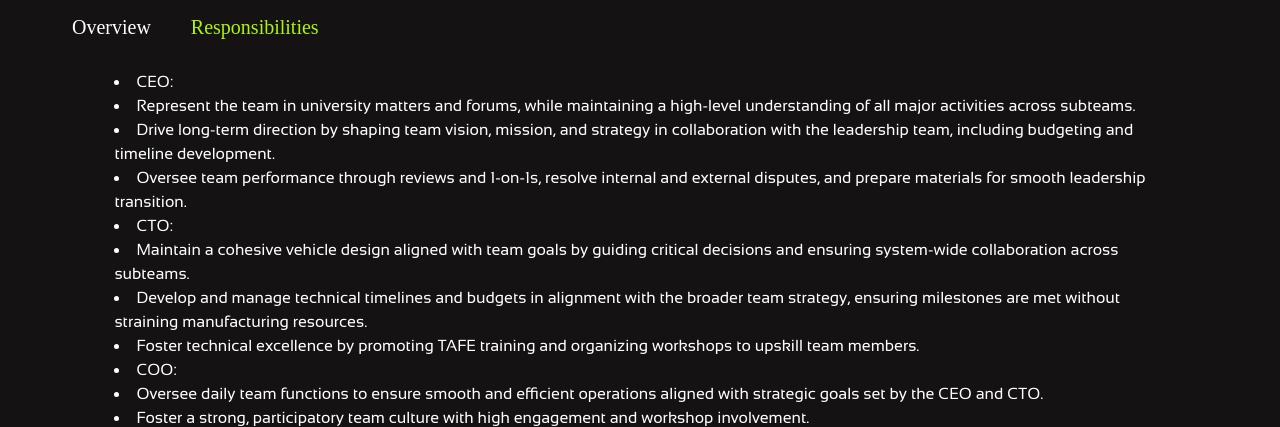
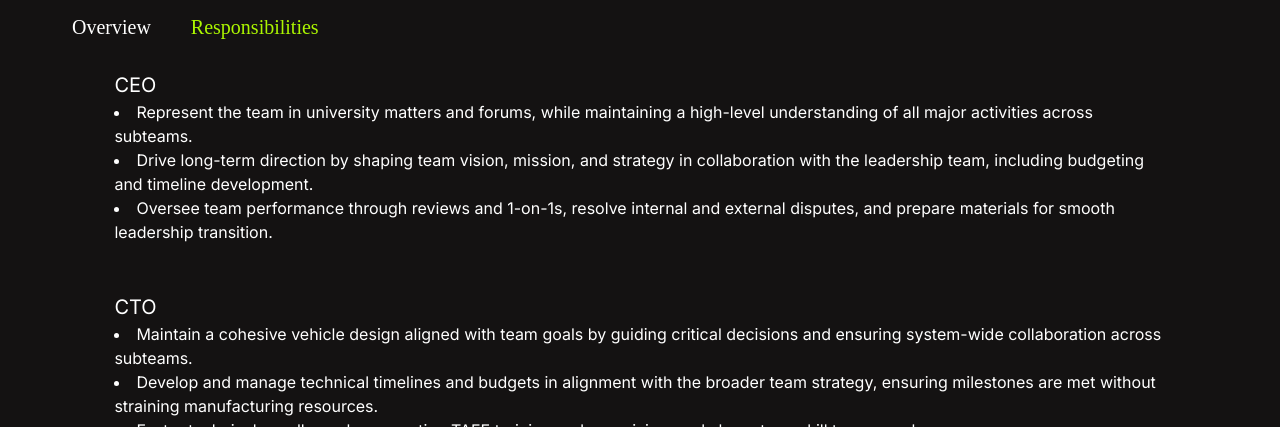
Before and after one commit to monash-human-power/MHP_Website_V2, a Next.js app: page /teams in a window 1280 px wide. Both pictures are taken after a click on the button "Responsibilities". Shown: the part 871-1298 px from the top of the page. Built offline with nearby package versions, Linux system fonts and the light colour scheme; a web font is replaced by a local one.

Commit message:
Separating subteam responsibilities into sub roles

```diff
--- a/app/components/TeamContent.tsx
+++ b/app/components/TeamContent.tsx
@@ -4,8 +4,13 @@ import Image from "next/image";
 interface TeamContentProps {
   children?: React.ReactNode;
   activeTab: String;
-  team: { name: string; description: string; responsibilities: string[]; image: string; Team_Leads: string[];};
+  team: { name: string; description: string; roles: subRole[]; image: string; Team_Leads: string[];};
 }
+
+type subRole = {
+  role: string;
+  responsibilities: string[];
+};
 
 const TeamContent: React.FC<TeamContentProps> = ({activeTab, team}) => {
   const [fadeClass, setFadeClass] = useState("animate-fadeIn");
@@ -53,12 +58,16 @@ const TeamContent: React.FC<TeamContentProps> = ({activeTab, team}) => {
 
             {/* Dynamically inserting responsibilities from JSON file */}
             <div>
-              {team.responsibilities.map((responsibility, index) => (
-                <li className="font-Sansation" key={index}>
-                  {responsibility}
-                </li>
+              {team.roles.map((subRole, index) => (
+                <div key={index}>
+                  <div className="xl: text-2xl lg: text-xl">{subRole.role}</div>
+                  {subRole.responsibilities.map((responsibility: string, i: number) => (
+                    <li key={i}>{responsibility}</li>
+                  ))}
+                  <br></br>
+                  <br></br>
+                </div>
               ))}
-
             </div>
 
           </div>
--- a/public/JSONs/teams.json
+++ b/public/JSONs/teams.json
@@ -3,10 +3,19 @@
     {
       "name": "Management Team",
       "description": "Upper management, comprising the CEO, CTO, and COO, ensures the team’s strategic, technical, and operational success. The CEO handles long-term vision, budgeting, and representation, the CTO oversees technical development and collaboration, and the COO manages daily operations and team culture. Together, they drive cohesive direction and efficient execution across all aspects of the team.",
-      "responsibilities":
-        ["CEO: ", "Represent the team in university matters and forums, while maintaining a high-level understanding of all major activities across subteams.", "Drive long-term direction by shaping team vision, mission, and strategy in collaboration with the leadership team, including budgeting and timeline development.", "Oversee team performance through reviews and 1-on-1s, resolve internal and external disputes, and prepare materials for smooth leadership transition.",
-        "CTO:", "Maintain a cohesive vehicle design aligned with team goals by guiding critical decisions and ensuring system-wide collaboration across subteams.","Develop and manage technical timelines and budgets in alignment with the broader team strategy, ensuring milestones are met without straining manufacturing resources.","Foster technical excellence by promoting TAFE training and organizing workshops to upskill team members.",
-        "COO:", "Oversee daily team functions to ensure smooth and efficient operations aligned with strategic goals set by the CEO and CTO.", " Foster a strong, participatory team culture with high engagement and workshop involvement.", "Lead logistical preparation for major competitions and testing events, while preparing resources for seamless leadership transition."],
+      "roles": [
+          {
+            "role": "CEO",
+            "responsibilities": ["Represent the team in university matters and forums, while maintaining a high-level understanding of all major activities across subteams.", "Drive long-term direction by shaping team vision, mission, and strategy in collaboration with the leadership team, including budgeting and timeline development.", "Oversee team performance through reviews and 1-on-1s, resolve internal and external disputes, and prepare materials for smooth leadership transition."]
+          },
+          {
+            "role": "CTO",
+            "responsibilities": ["Maintain a cohesive vehicle design aligned with team goals by guiding critical decisions and ensuring system-wide collaboration across subteams.","Develop and manage technical timelines and budgets in alignment with the broader team strategy, ensuring milestones are met without straining manufacturing resources.","Foster technical excellence by promoting TAFE training and organizing workshops to upskill team members."]
+          },
+          {
+            "role": "COO",
+            "responsibilities": ["Oversee daily team functions to ensure smooth and efficient operations aligned with strategic goals set by the CEO and CTO.", "Foster a strong, participatory team culture with high engagement and workshop involvement.", "Lead logistical preparation for major competitions and testing events, while preparing resources for seamless leadership transition."]
+          }],
       "image": "/images/teams_page/upperman.jpg",
       "Team_Leads": [
           {
@@ -32,9 +41,11 @@
     {
       "name": "Rider Development",
       "description": "The Rider Development subteam focuses on maximising rider performance. Comprised of riders and technical members, they arrange cycling and strength training, develop personal power plans, and organise competency training for recumbent bikes. They also coordinate testing days at the Holden and Ford Proving Grounds.",
-      "responsibilities": [
-        "Collaborate with riders to enhance performance through movement analysis, customised training, and technique optimisation.",
-        "Plan and execute high-speed events and velodrome sessions, including researching new event opportunities and managing engagement."],
+      "roles": [
+        {
+          "role": "Rider Development",
+          "responsibilities": ["Collaborate with riders to enhance performance through movement analysis, customised training, and technique optimisation.", "Plan and execute high-speed events and velodrome sessions, including researching new event opportunities and managing engagement."]
+        }],
       "image": "/images/teams_page/rider.jpg",
       "Team_Leads": [
           {
@@ -74,7 +85,15 @@
     {
       "name": "Electrical",
       "description": "The Electrical subteam manages the bike&apos;s electrical and software systems, including the camera and data acquisition systems that enhance rider safety and performance. With no windows on the fairing, the rider relies on these systems to monitor surroundings. The setup includes Raspberry Pis, microcontrollers, and sensors, along with custom software for recording and analysing performance data from field tests.",
-      "responsibilities": ["Hardware Team:","Design, simulate, and document circuitry, including PCB manufacturing and programming microcontrollers like Raspberry Pi for sensor control.", "Software Team:", "Develop and maintain a React-powered web app and various Python projects, including physical modeling and data processing.", "Troubleshoot systems during testing and ensure thorough documentation of code, APIs, and pull requests."],
+      "roles": [
+        {
+          "role": "Hardware Team",
+          "responsibilities": ["Design, simulate, and document circuitry, including PCB manufacturing and programming microcontrollers like Raspberry Pi for sensor control."]
+        },
+        {
+          "role": "Software Team",
+          "responsibilities": ["Develop and maintain a React-powered web app and various Python projects, including physical modeling and data processing.", "Troubleshoot systems during testing and ensure thorough documentation of code, APIs, and pull requests."]
+        }],
       "image": "/images/teams_page/electrical.png",
       "Team_Leads": [
         {
@@ -173,7 +192,11 @@
     {
       "name": "Aerodynamics",
       "description": "The Aerodynamics subteam at MHP designs and tests aerodynamic components like the external shell and wheel covers to reduce drag and increase bike speed. They use computational fluid dynamics (CFD) and experimental testing in the Monash Wind Tunnel to make design choices that enhance bike performance.",
-      "responsibilities": ["Work with aerodynamics principles to enhance bike performance through testing, design, and manufacturing.","Gain hands-on experience using the Monash Wind Tunnel, CFD, and aerodynamic component testing.", "Create, test, and troubleshoot CAD models in NX and ANSYS Fluent, while upskilling other team members."],
+      "roles": [
+        {
+        "role": "Aerodynamics Team",
+        "responsibilities": ["Work with aerodynamics principles to enhance bike performance through testing, design, and manufacturing.","Gain hands-on experience using the Monash Wind Tunnel, CFD, and aerodynamic component testing.", "Create, test, and troubleshoot CAD models in NX and ANSYS Fluent, while upskilling other team members."]
+        }],
       "image": "/images/teams_page/aero.jpg",
       "Team_Leads": [
         {
@@ -237,7 +260,11 @@
     {
       "name": "Materials",
       "description": "The Materials subteam prototypes and manufactures the fairing, focusing on optimising its design for aerodynamics and rider safety. They research methods and materials, currently using a resin infusion technique with epoxy resin and carbon fiber. They also use power tools, surface finishing, and composite creation to produce the fairing.",
-      "responsibilities": ["Use finite element analysis (FEA) software to design and optimise composite components.","Manufacture the fairing and supplementary composite components, primarily working with carbon fiber.", "Spend time in the workshop creating and testing various composite parts."],
+      "roles": [
+        {
+          "role": "Materials Team",
+          "responsibilities": ["Use finite element analysis (FEA) software to design and optimise composite components.","Manufacture the fairing and supplementary composite components, primarily working with carbon fiber.", "Spend time in the workshop creating and testing various composite parts."]
+        }],
       "image": "/images/teams_page/materials_2.jpg",
       "Team_Leads": [
           {
@@ -304,7 +331,23 @@
     {
       "name": "Operations",
       "description": "The Operations team manages external relationships, including sponsor partnerships, while overseeing MHP’s marketing and event coordination. They lead initiatives like the \"Build a HPV\" school outreach program, aimed at promoting STEM education and sustainable transport. Alongside these efforts, the Operations team also provides essential support for the technical teams during bike production and is heavily involved in MHP's graphic design and branding, ensuring a cohesive and professional visual identity across all platforms.",
-      "responsibilities":["Sponsorship Team:", "Identify and manage sponsorships by researching potential sponsors, maintaining relationships, and negotiating agreenents.","Marketing Team:", "Produce and plan media content, including photoshoots and videos, to effectively communicate the brand message and align with company values.", "Events Team:", "Create, manage, and optimise engaging content across platforms and social media, including editing footage and developing design concepts to enhance brand presence."],
+      "roles":[
+        {
+          "role": "Sponsorship Team",
+          "responsibilities": ["Identify and manage sponsorships by researching potential sponsors, maintaining relationships, and negotiating agreenents."]
+        },
+        {
+          "role": "Marketing Team",
+          "responsibilities": ["Produce and plan media content, including photoshoots and videos, to effectively communicate the brand message and align with company values."]
+        },
+        {
+          "role": "Events Team",
+          "responsibilities": ["Create, manage, and optimise engaging content across platforms and social media, including editing footage and developing design concepts to enhance brand presence."]
+        },
+        {
+          "role": "Website Team",
+          "responsibilities": ["Design, code, maintain and improve the aesthetic and function of our website. Ensuring they are visually appealing, user-friendly and technically optimised", "Conduct thorough testing and debugging to ensure functionality and performance"]
+        }],
       "image": "/images/teams_page/operations_team.png",
       "Team_Leads": [
         {
@@ -410,7 +453,15 @@
     {
       "name": "Chassis & Drivetrain",
       "description": "The Chassis & Drivetrain subteam designs and manufactures all mechanical components, including the chassis and moving parts. They model components using CAD software and verify their strength through FEA testing or hand calculations. The team uses Monash University resources for manufacturing, employing techniques like welding, grinding, drilling, and turning.",
-      "responsibilities": ["Design and test the vehicle chassis, focusing on space-frame structures with potential future use of composite materials.","Develop strong CAD skills and deep understanding of chassis engineering principles.","Optimise and integrate drivetrain components, leveraging cycling knowledge and collaborating with component engineers."],
+      "roles": [
+        {
+          "role": "Chassis Team",
+          "responsibilities": ["Design and test the vehicle chassis, focusing on space-frame structures with potential future use of composite materials.", "Develop strong CAD skills and deep understanding of chassis engineering principles."]
+        },
+        {
+          "role": "Drivetrain Team",
+          "responsibilities": ["Optimise and integrate drivetrain components, leveraging cycling knowledge and collaborating with component engineers."]
+        }],
       "image": "/images/teams_page/chassis_drivetrain.jpg",
       "Team_Leads": [
           {
@@ -479,7 +530,23 @@
     },{
       "name": "Auxiliary",
       "description": "The Auxiliary Team at Monash Human Power is the backbone that supports the project’s non-engineering aspects, enabling the team to function smoothly and efficiently. They handle a wide array of crucial tasks, from managing logistics and securing sponsorships to organizing events and fostering media relationships. This team is responsible for ensuring the smooth execution of competitions, public outreach events, and internal operations. Their work behind the scenes helps secure vital resources, enhance the team’s public profile, and streamline communication with sponsors and the community.",
-      "responsibilities": ["Financial Manager:", "Budgets, tracks expenses, and secures sponsorships to ensure the team's financial sustainability.", "Systems Engineer:", "Maintains internal tools, workflows, and documentation to streamline operations.", "HR Manager:", "Oversees recruitment, team wellbeing and policy enforcement within the team.", "Safety Manager:", "Ensures all activities meet health and safety standards"],
+      "roles": [
+        {
+          "role": "Financial Manager",
+          "responsibilities": ["Budgets, tracks expenses, and secures sponsorships to ensure the team's financial sustainability."]
+        },
+        {
+          "role": "Systems Engineer",
+          "responsibilities": ["Maintains internal tools, workflows, and documentation to streamline operations."]
+        },
+        {
+          "role": "HR Manager",
+          "responsibilities": ["Oversees recruitment, team wellbeing and policy enforcement within the team."]
+        },
+        {
+          "role": "Safety Manager",
+          "responsibilities": ["Ensures all activities meet health and safety standards"]
+        }],
       "image": "/images/teams_page/chris-clarisse-spray-paint.jpg",
       "Team_Leads": [
         {
```
